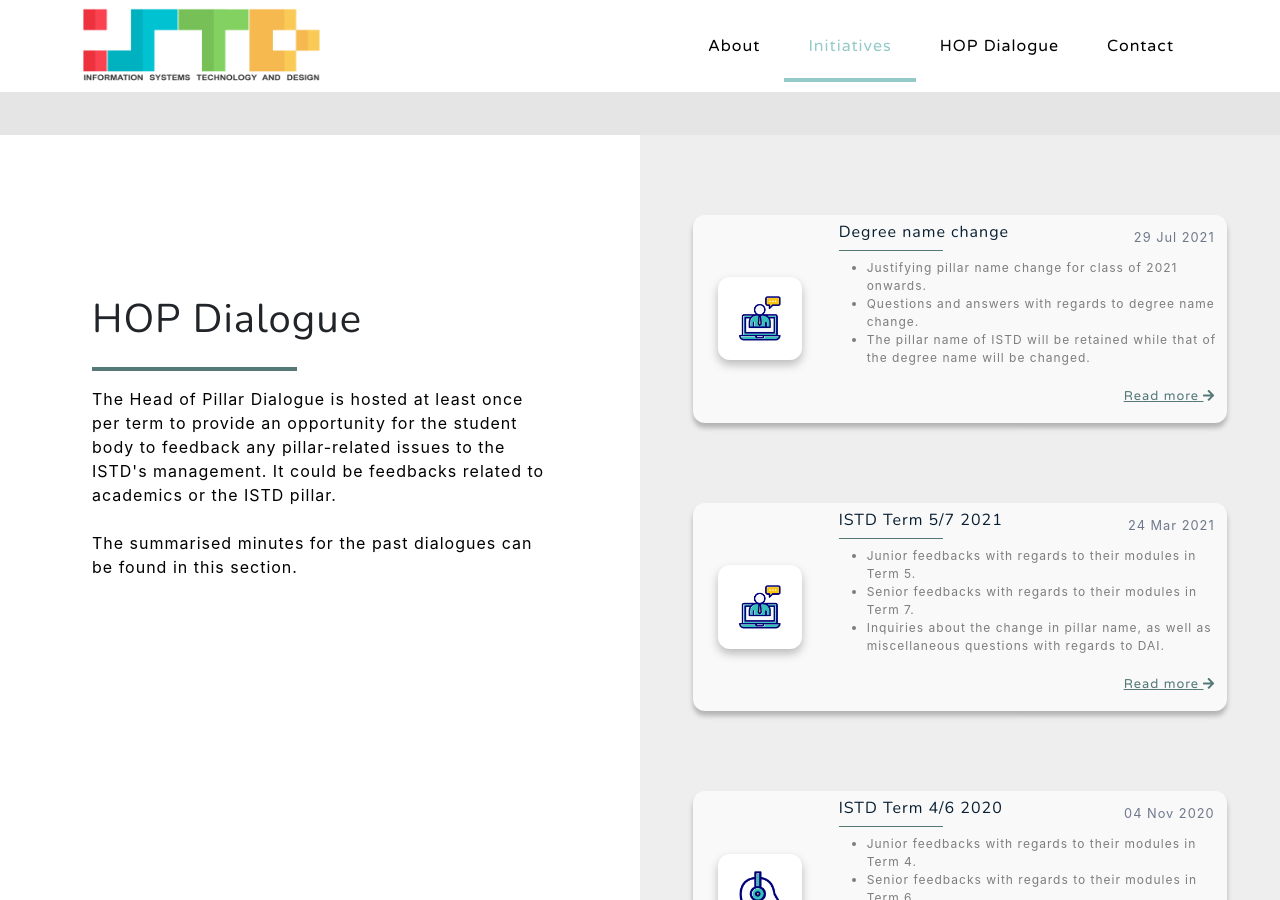
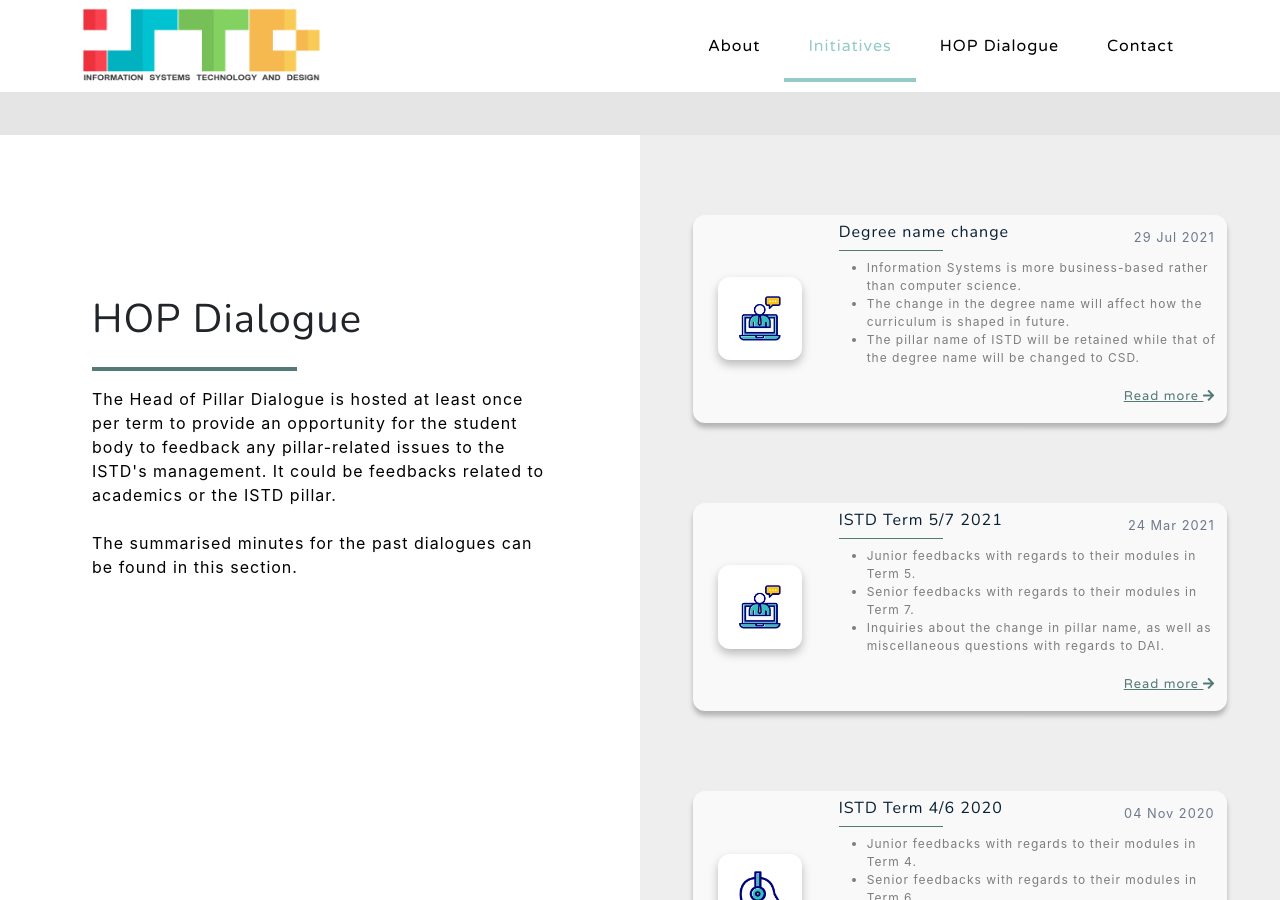
Before and after one commit to OpenSUTD/ISTD, a Jekyll site: the page index.html, which Jekyll copies as it is, in a window 1280 px wide and 900 px high, scrolled down 3104 px. Built offline with Jekyll 4.4.1, drawn with Linux system fonts in a browser that asks for light colours.

Commit message:
changed summary

```diff
--- a/index.html
+++ b/index.html
@@ -223,9 +223,9 @@
                                     </div>
                                     <div class="row">
                                         <ul>
-                                            <li>Justifying pillar name change for class of 2021 onwards.</li>
-                                            <li>Questions and answers with regards to degree name change.</li>
-                                            <li>The pillar name of ISTD will be retained while that of the degree name will be changed.</li>
+                                            <li>Information Systems is more business-based rather than computer science.</li>
+                                            <li>The change in the degree name will affect how the curriculum is shaped in future.</li>
+                                            <li>The pillar name of ISTD will be retained while that of the degree name will be changed to CSD.</li>
                                         </ul>
                                     </div>
                                     <div class="row">
```
